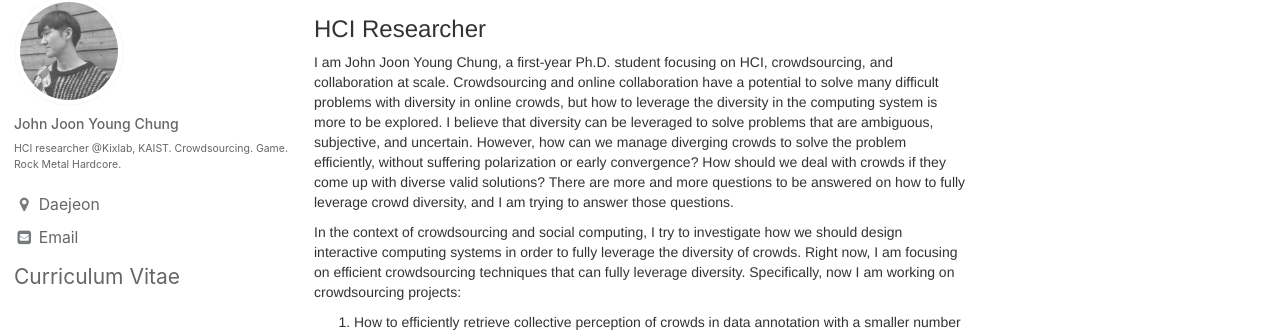
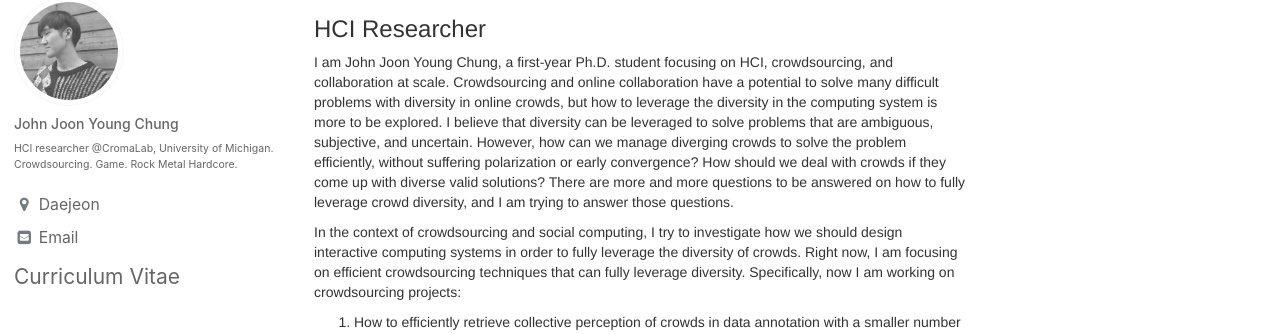
Before and after one commit to johnr0/johnr0.github.io, a Jekyll site: the page built from index.html, in a window 1280 px wide. Shown: the part 91-425 px from the top of the page. Built offline with Jekyll 4.4.1, drawn with Linux system fonts in a browser that asks for light colours; the list of posts is cut into pages by our own code.

Commit message:
profile updated

```diff
--- a/_config.yml
+++ b/_config.yml
@@ -85,7 +85,7 @@ analytics:
 author:
   name             : "John Joon Young Chung"
   avatar           : "/assets/image/john.jpg"
-  bio              : "HCI researcher @Kixlab, KAIST. Crowdsourcing. Game. Rock Metal Hardcore."
+  bio              : "HCI researcher @CromaLab, University of Michigan. Crowdsourcing. Game. Rock Metal Hardcore."
   location         : "Daejeon"
   email            : 'jjyc@umich.edu'
   uri              :
```
